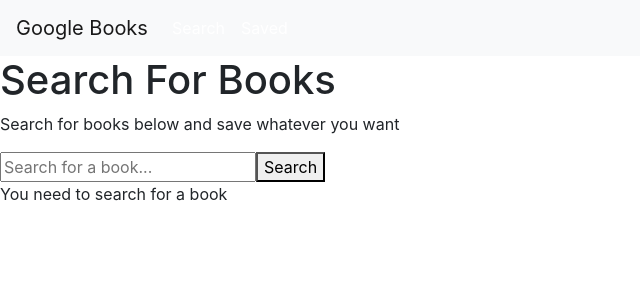
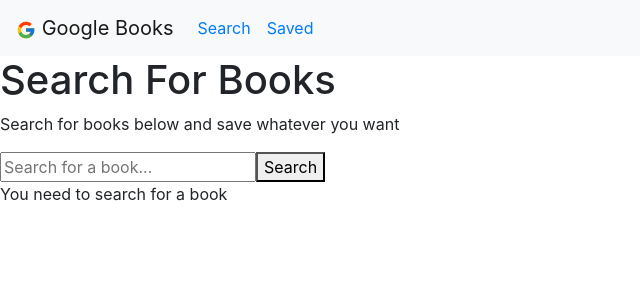
Before and after one commit to omaymaahmad/week-21-google-books, a React (Create React App) app in the folder client/: page / in a window 1280 px wide. Shown: the top 300 px of the page, without its empty margins (0-640 px from the left). Built offline with nearby package versions, Linux system fonts and the light colour scheme.

Commit message:
added google react icon

```diff
--- a/client/src/components/Navbar.js
+++ b/client/src/components/Navbar.js
@@ -1,23 +1,23 @@
 import React, { Component } from "react";
 import { Navbar, Nav } from "react-bootstrap";
 import { Link } from "react-router-dom";
+import { FcGoogle } from "react-icons/fc";
 
 class NavBar extends Component {
   render() {
     return (
       <>
         <Navbar bg="light" variant="light">
-          <Navbar.Brand href="#home">Google Books</Navbar.Brand>
+          <Navbar.Brand href="#home">
+            {" "}
+            <FcGoogle /> Google Books
+          </Navbar.Brand>
           <Nav className="mr-auto">
             <Nav.Link>
-              <Link to="/" style={{ color: "#FFF" }}>
-                Search
-              </Link>
+              <Link to="/">Search</Link>
             </Nav.Link>
             <Nav.Link>
-              <Link to="/saved" style={{ color: "#FFF" }}>
-                Saved
-              </Link>
+              <Link to="/saved">Saved</Link>
             </Nav.Link>
           </Nav>
         </Navbar>
```
Also changed, not shown: 1 other file (tests, documents, lock files or other folders).
